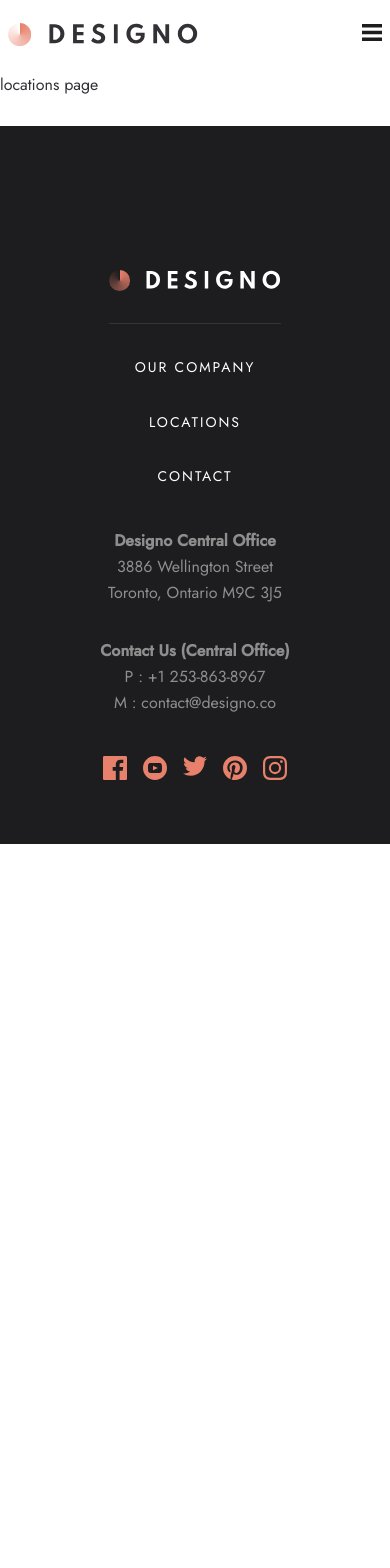
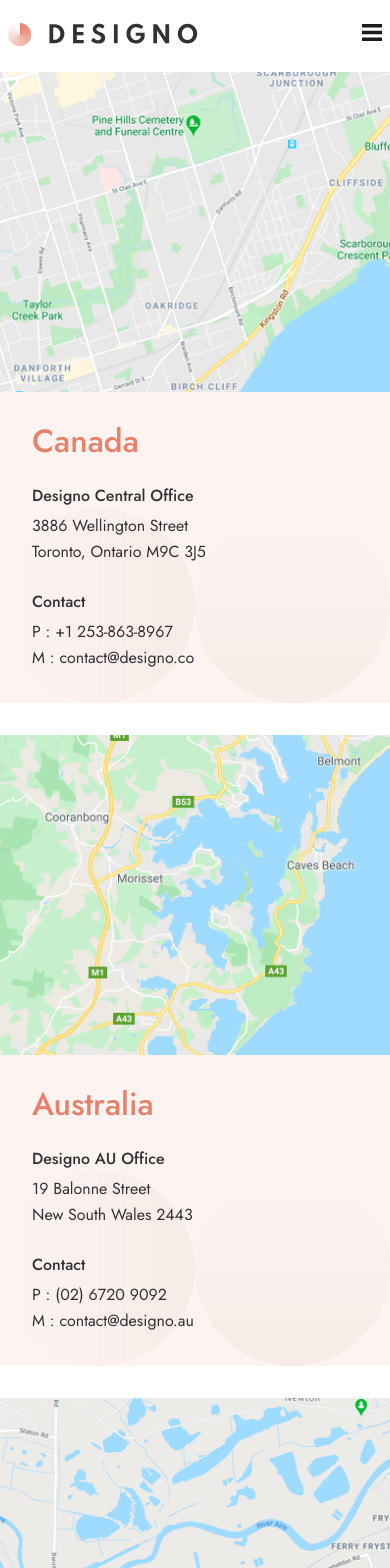
Before and after one commit to ngiles1/designo, a Next.js app: page /locations in a window 390 px wide. Shown: the top 1568 px of the page. Before the commit the page ends 844 px from the top, so only its background shows below. Built offline with nearby package versions, Linux system fonts and the light colour scheme.

Commit message:
Build out Locations page with new LocationCard component
Displays each office's map and address side by side (alternating L/R),
stacking on mobile/tablet with a gap and independent rounding from sm up,
and capping the desktop map at 350x326.

```diff
--- /dev/null
+++ b/src/app/_components/location-card.tsx
@@ -0,0 +1,91 @@
+import clsx from "clsx";
+
+type LocationCardProps = {
+  reverse?: boolean;
+  desktopMap: string;
+  tabletMap: string;
+  country: string;
+  officeName: string;
+  addressLines: [string, string];
+  phone: string;
+  email: string;
+};
+
+export default function LocationCard({
+  reverse = false,
+  desktopMap,
+  tabletMap,
+  country,
+  officeName,
+  addressLines,
+  phone,
+  email,
+}: LocationCardProps) {
+  return (
+    <section
+      className={clsx(
+        "flex",
+        "flex-col",
+        "gap-0",
+        "sm:gap-8",
+        reverse ? "lg:flex-row-reverse" : "lg:flex-row",
+      )}
+    >
+      <img
+        src={`/assets/locations/tablet/${tabletMap}`}
+        alt=""
+        className="w-full h-80 object-cover sm:rounded-2xl lg:hidden"
+      />
+      <img
+        src={`/assets/locations/desktop/${desktopMap}`}
+        alt=""
+        className="hidden lg:block lg:w-[350px] lg:h-[326px] lg:max-w-[350px] lg:max-h-[326px] object-cover rounded-2xl"
+      />
+
+      <div
+        className={clsx(
+          "flex",
+          "items-center",
+          "lg:flex-1",
+          "bg-pale-peach",
+          "p-8",
+          "sm:p-16",
+          "sm:rounded-2xl",
+          "relative",
+          "overflow-hidden",
+        )}
+      >
+        <img
+          src="/assets/shared/desktop/bg-pattern-two-circles.svg"
+          alt=""
+          className={clsx("absolute", "bottom-0", reverse ? "left-0" : "right-0")}
+        />
+        <div className="z-1">
+          <h2
+            className={clsx(
+              "text-peach",
+              "font-medium",
+              "text-[2rem]",
+              "leading-[1.1]",
+              "mb-6",
+            )}
+          >
+            {country}
+          </h2>
+          <div className="flex flex-col sm:flex-row gap-6 sm:gap-16">
+            <div className="text-dark-grey leading-[1.625]">
+              <div className="font-medium mb-1">{officeName}</div>
+              <div>{addressLines[0]}</div>
+              <div>{addressLines[1]}</div>
+            </div>
+            <div className="text-dark-grey leading-[1.625]">
+              <div className="font-medium mb-1">Contact</div>
+              <div>P : {phone}</div>
+              <div>M : {email}</div>
+            </div>
+          </div>
+        </div>
+      </div>
+    </section>
+  )
+};
--- a/src/app/locations/page.tsx
+++ b/src/app/locations/page.tsx
@@ -1,9 +1,42 @@
-import Image from "next/image";
-import Link from "next/link";
-// import styles from "./page.module.css";
+import LocationCard from "@/app/_components/location-card";
+import CtaBanner from "@/app/_components/cta-banner";
 
 export default function Locations() {
   return (
-    <div>locations page</div>
+    <div>
+      <div className="flex flex-col gap-8 mb-18">
+        <LocationCard
+          reverse
+          desktopMap="image-map-canada.png"
+          tabletMap="image-map-canada.png"
+          country="Canada"
+          officeName="Designo Central Office"
+          addressLines={["3886 Wellington Street", "Toronto, Ontario M9C 3J5"]}
+          phone="+1 253-863-8967"
+          email="contact@designo.co"
+        />
+        <LocationCard
+          desktopMap="image-map-australia.png"
+          tabletMap="image-map-australia.png"
+          country="Australia"
+          officeName="Designo AU Office"
+          addressLines={["19 Balonne Street", "New South Wales 2443"]}
+          phone="(02) 6720 9092"
+          email="contact@designo.au"
+        />
+        <LocationCard
+          reverse
+          desktopMap="image-map-united-kingdom.png"
+          tabletMap="image-map-uk.png"
+          country="United Kingdom"
+          officeName="Designo UK Office"
+          addressLines={["13 Colorado Way", "Rhydyfro SA8 9GA"]}
+          phone="078 3115 1400"
+          email="contact@designo.uk"
+        />
+      </div>
+
+      <CtaBanner />
+    </div>
   )
 };
```
